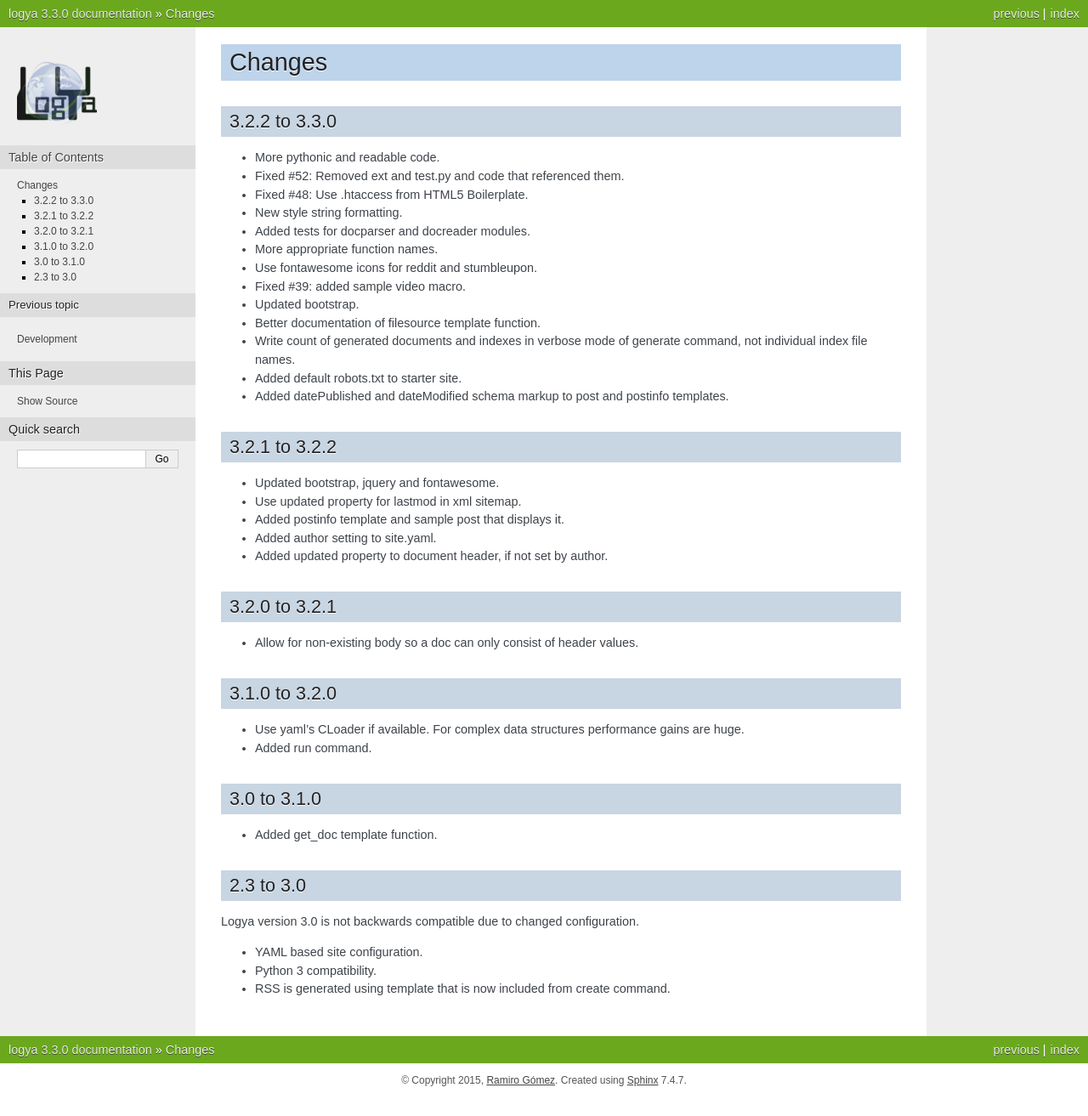
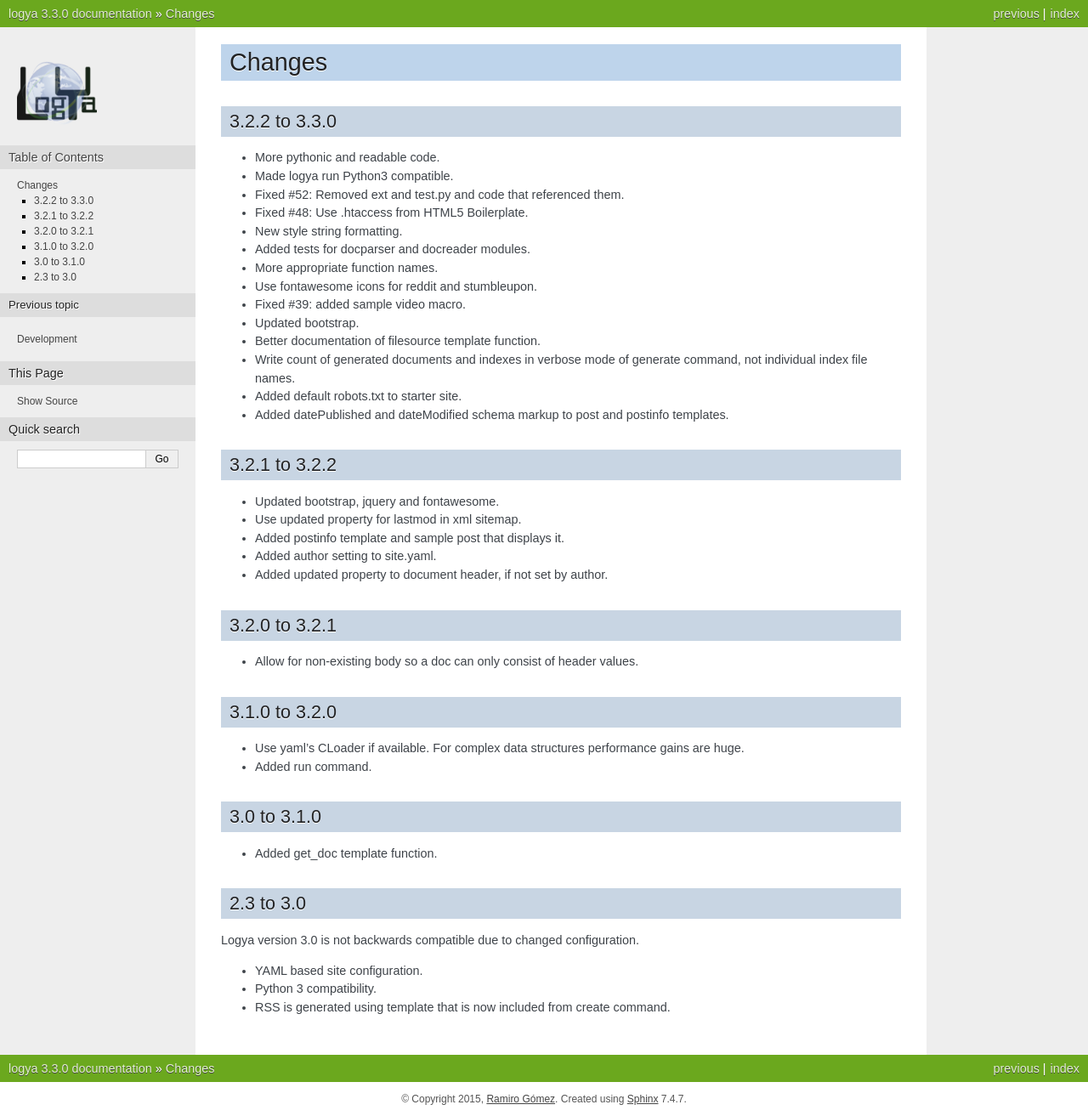
Before and after one commit to yaph/logya, a Sphinx documentation site: the page built from docs/changes.rst, in a window 1280 px wide. Shown: the whole page at 85% size. Built offline with Sphinx 7.4.7, drawn with Linux system fonts in a browser that asks for light colours; pages that are not in the unit, such as notebooks, are missing from menus; before the commit the page ends 1291 px from its top, so only the background shows below that.

Commit message:
document changes

```diff
--- a/docs/changes.rst
+++ b/docs/changes.rst
@@ -7,6 +7,7 @@ Changes
 --------------
 
 * More pythonic and readable code.
+* Made logya run Python3 compatible.
 * Fixed #52: Removed ext and test.py and code that referenced them.
 * Fixed #48: Use .htaccess from HTML5 Boilerplate.
 * New style string formatting.
```
